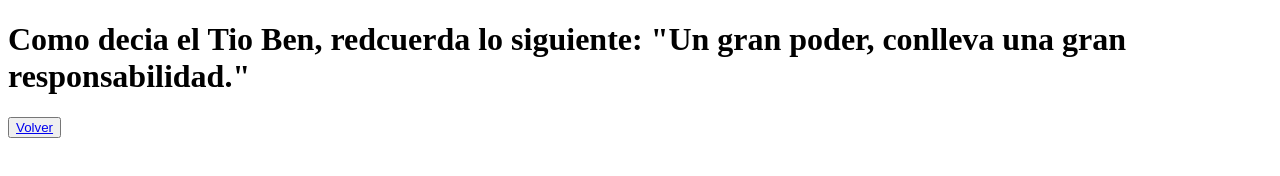
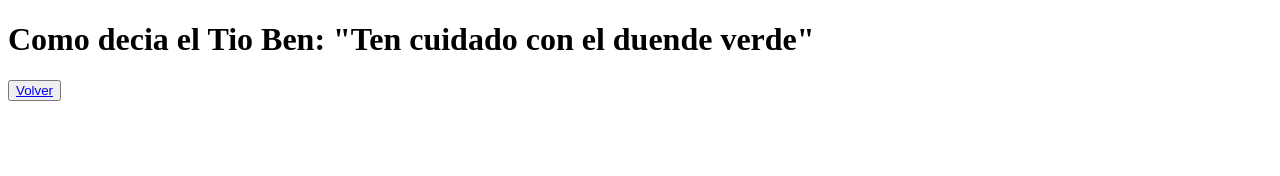
Before and after one commit to Nub3at/talento-tech-js, a plain HTML site: page index.html in a window 1280 px wide. Both pictures are taken after a click on the button "Peligro". Drawn offline with Linux system fonts and the light colour scheme.

Commit message:
corrigiendo funcionalidad de los botones

```diff
--- a/DOM/main.js
+++ b/DOM/main.js
@@ -4,10 +4,10 @@ const v3 = "Un gran poder, conlleva una gran responsabilidad.";
 const v4 = "Ten cuidado con el duende verde";
 
 const spiderman = (peligro) => {
-    if(peligro = true){
+    if(peligro == true){
         return `Como decia el ${v1}, ${v2}: "${v3}"`;
-    }else{
-        return `Como decia el ${v1} ${v4}`;
+    }if(peligro == false){
+        return `Como decia el ${v1}: "${v4}"`;
     }
 };
 
@@ -18,20 +18,30 @@ document.body.appendChild(titulo);
 
 //crear un boton desde JS
 const boton = document.createElement("button");
-const boton2 = document.createElement("button");
+const boton_1 = document.createElement("button");
 boton.innerText = "Peligro";
-boton2.innerText = "A salvo";
+boton_1.innerText = "A salvo";
 document.body.appendChild(boton);
-document.body.appendChild(boton2);
+document.body.appendChild(boton_1);
 
 
 //enventos en JS con botones
 boton.addEventListener("click",()=>{
-    peligro = false;
-    recordando = spiderman(peligro);
+    var_pel = false;
+    recordando = spiderman(var_pel);
     //window.location.href = "index.html";
     document.body.innerHTML=`
     <h1>${recordando}</h1>
     <button id='boton2'><a href='index.html'>Volver</a></button>
     `;
 })
+
+boton_1.addEventListener("click",()=>{
+    var_pel_2 = true;
+    recordando = spiderman(var_pel_2);
+    //window.location.href = "index.html";
+    document.body.innerHTML=`
+    <h1>${recordando}</h1>
+    <button id='boton2'><a href='index.html'>Volver</a></button>
+       `;
+})
--- a/index.html
+++ b/index.html
@@ -6,7 +6,7 @@
     <title>Document</title>
 </head>
 <body>
-    <input type="text" id="name" placeholder="nombre completo">
+    <!--input type="text" id="name" placeholder="nombre completo"-->
     <script src="./DOM/main.js"></script>
 </body>
 </html>
```
